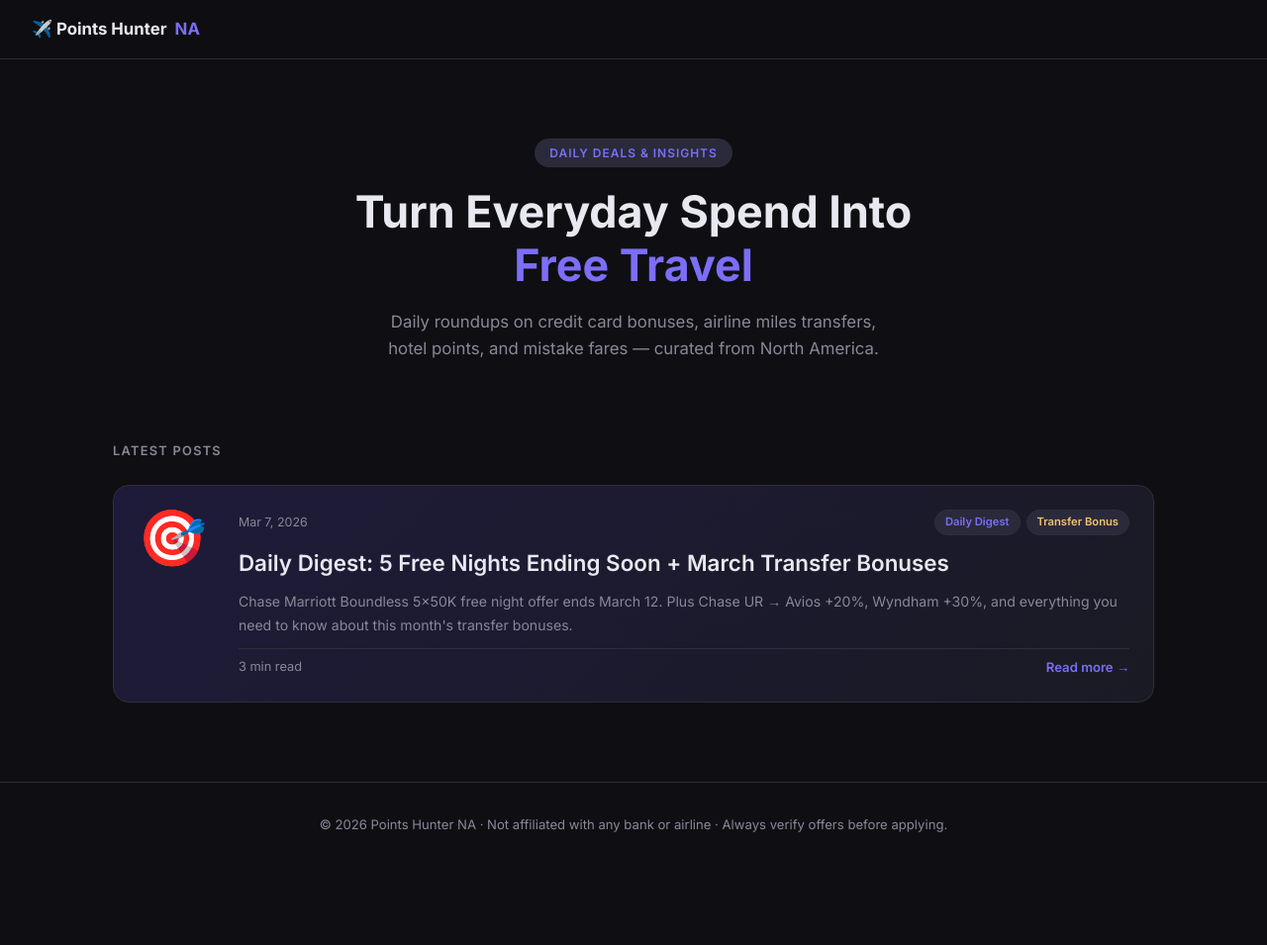
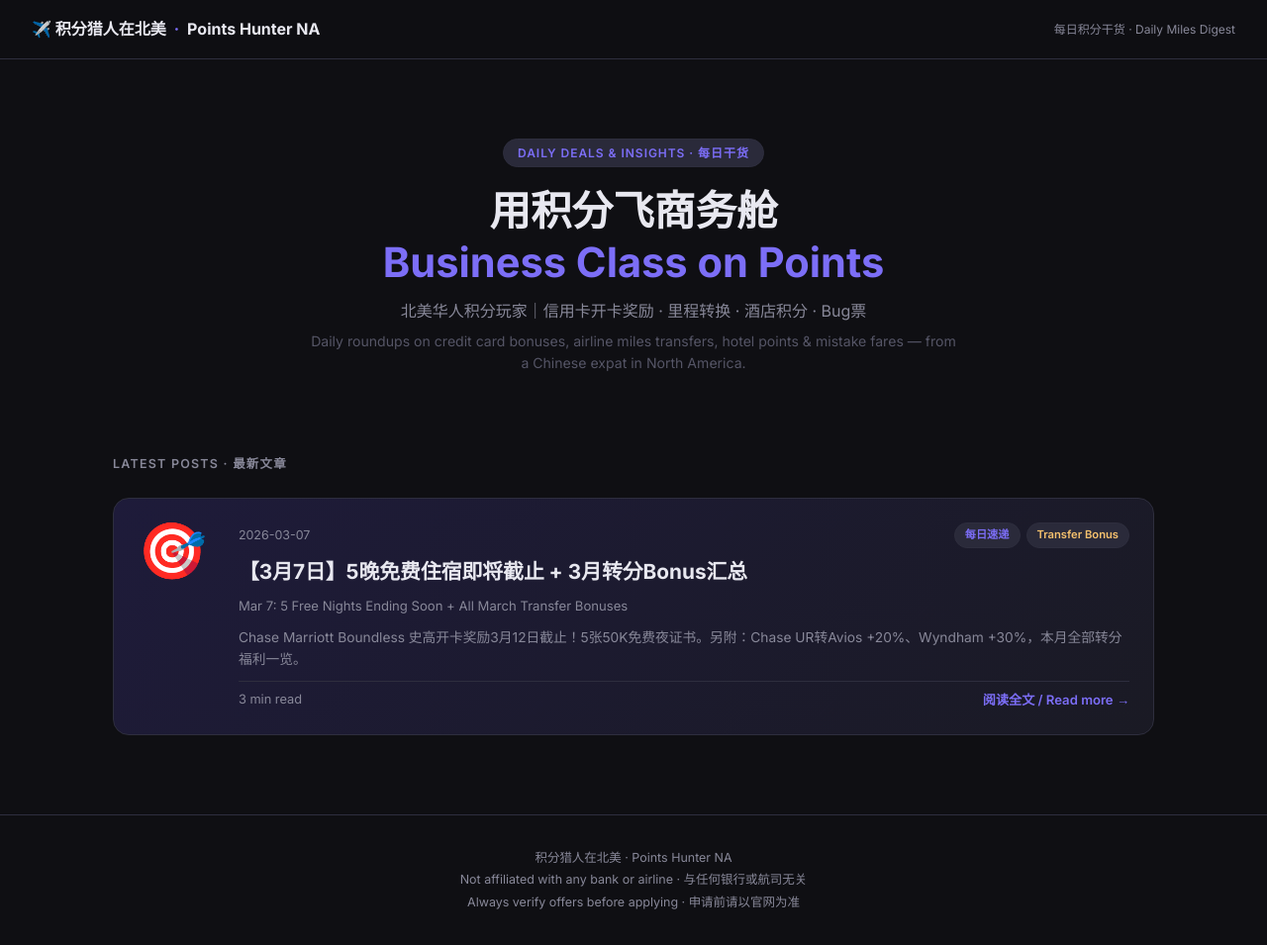
Before and after one commit to zhuxilei/points-hunter-na, a website: page index.html in a window 1280 px wide. Shown: the whole page at 99% size. Before the commit the page ends 876 px from the top, so only its background shows below. Drawn offline with Linux system fonts and the light colour scheme.

Commit message:
update index.html (bilingual)

```diff
--- a/index.html
+++ b/index.html
@@ -3,8 +3,8 @@
 <head>
   <meta charset="UTF-8" />
   <meta name="viewport" content="width=device-width, initial-scale=1.0" />
-  <title>Points Hunter in North America</title>
-  <meta name="description" content="Daily insights on credit card points, airline miles, hotel rewards, and travel deals — from a Chinese expat in North America." />
+  <title>积分猎人在北美 · Points Hunter NA</title>
+  <meta name="description" content="北美华人积分玩家的每日干货：信用卡开卡奖励、里程转换、酒店积分、bug票 | Daily credit card points, airline miles & travel deals from North America." />
   <link rel="preconnect" href="https://fonts.googleapis.com" />
   <link href="https://fonts.googleapis.com/css2?family=Inter:wght@400;500;600;700&display=swap" rel="stylesheet" />
   <style>
@@ -20,246 +20,104 @@
       --tag-bg: #2a2a3a;
     }
     * { box-sizing: border-box; margin: 0; padding: 0; }
-    body {
-      font-family: 'Inter', sans-serif;
-      background: var(--bg);
-      color: var(--text);
-      min-height: 100vh;
-      line-height: 1.6;
-    }
-
-    /* NAV */
+    body { font-family: 'Inter', sans-serif; background: var(--bg); color: var(--text); min-height: 100vh; line-height: 1.6; }
     nav {
       border-bottom: 1px solid var(--border);
       padding: 0 2rem;
-      display: flex;
-      align-items: center;
-      height: 60px;
-      position: sticky;
-      top: 0;
-      background: rgba(15,15,19,0.92);
-      backdrop-filter: blur(12px);
-      z-index: 100;
+      display: flex; align-items: center; justify-content: space-between;
+      height: 60px; position: sticky; top: 0;
+      background: rgba(15,15,19,0.92); backdrop-filter: blur(12px); z-index: 100;
     }
-    .nav-brand {
-      font-weight: 700;
-      font-size: 1.05rem;
-      color: var(--text);
-      text-decoration: none;
-      display: flex;
-      align-items: center;
-      gap: 8px;
-    }
+    .nav-brand { font-weight: 700; font-size: 1rem; color: var(--text); text-decoration: none; display: flex; align-items: center; gap: 8px; }
     .nav-brand span { color: var(--accent); }
-
-    /* HERO */
-    .hero {
-      text-align: center;
-      padding: 5rem 1.5rem 3rem;
-      max-width: 680px;
-      margin: 0 auto;
-    }
-    .hero-badge {
-      display: inline-block;
-      background: var(--tag-bg);
-      border: 1px solid var(--border);
-      color: var(--accent);
-      font-size: 0.75rem;
-      font-weight: 600;
-      letter-spacing: 0.08em;
-      text-transform: uppercase;
-      padding: 4px 14px;
-      border-radius: 99px;
-      margin-bottom: 1.2rem;
-    }
-    .hero h1 {
-      font-size: clamp(1.8rem, 5vw, 2.8rem);
-      font-weight: 700;
-      line-height: 1.2;
-      margin-bottom: 1rem;
-    }
+    .nav-sub { font-size: 0.75rem; color: var(--muted); }
+    .hero { text-align: center; padding: 5rem 1.5rem 3rem; max-width: 700px; margin: 0 auto; }
+    .hero-badge { display: inline-block; background: var(--tag-bg); border: 1px solid var(--border); color: var(--accent); font-size: 0.75rem; font-weight: 600; letter-spacing: 0.08em; text-transform: uppercase; padding: 4px 14px; border-radius: 99px; margin-bottom: 1.2rem; }
+    .hero h1 { font-size: clamp(1.8rem, 5vw, 2.6rem); font-weight: 700; line-height: 1.25; margin-bottom: 0.6rem; }
     .hero h1 em { color: var(--accent); font-style: normal; }
-    .hero p {
-      color: var(--muted);
-      font-size: 1.05rem;
-      max-width: 520px;
-      margin: 0 auto;
-    }
-
-    /* GRID */
-    .container {
-      max-width: 1100px;
-      margin: 0 auto;
-      padding: 2rem 1.5rem 5rem;
-    }
-    .section-title {
-      font-size: 0.8rem;
-      font-weight: 600;
-      letter-spacing: 0.1em;
-      text-transform: uppercase;
-      color: var(--muted);
-      margin-bottom: 1.5rem;
-    }
-    .grid {
-      display: grid;
-      grid-template-columns: repeat(auto-fill, minmax(320px, 1fr));
-      gap: 1.25rem;
-    }
-
-    /* CARD */
-    .card {
-      background: var(--surface);
-      border: 1px solid var(--border);
-      border-radius: 16px;
-      padding: 1.5rem;
-      text-decoration: none;
-      color: inherit;
-      display: flex;
-      flex-direction: column;
-      gap: 0.75rem;
-      transition: transform 0.18s ease, border-color 0.18s ease, box-shadow 0.18s ease;
-    }
-    .card:hover {
-      transform: translateY(-3px);
-      border-color: var(--accent);
-      box-shadow: 0 8px 32px rgba(124,110,247,0.12);
-    }
-    .card-meta {
-      display: flex;
-      align-items: center;
-      justify-content: space-between;
-      gap: 8px;
-    }
-    .card-date {
-      font-size: 0.78rem;
-      color: var(--muted);
-    }
-    .card-tags {
-      display: flex;
-      gap: 6px;
-      flex-wrap: wrap;
-    }
-    .tag {
-      font-size: 0.7rem;
-      font-weight: 600;
-      background: var(--tag-bg);
-      color: var(--accent);
-      padding: 3px 10px;
-      border-radius: 99px;
-      border: 1px solid var(--border);
-    }
+    .hero .sub { font-size: 1rem; color: var(--muted); margin-bottom: 0.4rem; }
+    .hero .en { font-size: 0.88rem; color: #555566; }
+    .container { max-width: 1100px; margin: 0 auto; padding: 2rem 1.5rem 5rem; }
+    .section-title { font-size: 0.78rem; font-weight: 600; letter-spacing: 0.1em; text-transform: uppercase; color: var(--muted); margin-bottom: 1.5rem; }
+    .grid { display: grid; grid-template-columns: repeat(auto-fill, minmax(320px, 1fr)); gap: 1.25rem; }
+    .card { background: var(--surface); border: 1px solid var(--border); border-radius: 16px; padding: 1.5rem; text-decoration: none; color: inherit; display: flex; flex-direction: column; gap: 0.6rem; transition: transform 0.18s ease, border-color 0.18s ease, box-shadow 0.18s ease; }
+    .card:hover { transform: translateY(-3px); border-color: var(--accent); box-shadow: 0 8px 32px rgba(124,110,247,0.12); }
+    .card-meta { display: flex; align-items: center; justify-content: space-between; gap: 8px; }
+    .card-date { font-size: 0.78rem; color: var(--muted); }
+    .card-tags { display: flex; gap: 6px; flex-wrap: wrap; }
+    .tag { font-size: 0.7rem; font-weight: 600; background: var(--tag-bg); color: var(--accent); padding: 3px 10px; border-radius: 99px; border: 1px solid var(--border); }
     .tag.gold { color: var(--accent2); }
-    .card h2 {
-      font-size: 1.05rem;
-      font-weight: 600;
-      line-height: 1.4;
-    }
-    .card p {
-      font-size: 0.88rem;
-      color: var(--muted);
-      line-height: 1.65;
-      flex: 1;
-    }
-    .card-footer {
-      display: flex;
-      align-items: center;
-      justify-content: space-between;
-      padding-top: 0.5rem;
-      border-top: 1px solid var(--border);
-      font-size: 0.8rem;
-      color: var(--muted);
-    }
-    .read-more {
-      color: var(--accent);
-      font-weight: 600;
-      font-size: 0.82rem;
-    }
-
-    /* FEATURED CARD */
-    .card.featured {
-      grid-column: 1 / -1;
-      flex-direction: row;
-      gap: 2rem;
-      align-items: flex-start;
-      background: linear-gradient(135deg, #1e1b3a 0%, var(--surface) 100%);
-    }
-    .card.featured .card-body { flex: 1; display: flex; flex-direction: column; gap: 0.75rem; }
-    .card.featured .card-icon {
-      font-size: 3.5rem;
-      line-height: 1;
-      flex-shrink: 0;
-    }
-    .card.featured h2 { font-size: 1.4rem; }
-    @media (max-width: 600px) {
-      .card.featured { flex-direction: column; }
-    }
-
-    /* FOOTER */
-    footer {
-      border-top: 1px solid var(--border);
-      text-align: center;
-      padding: 2rem;
-      color: var(--muted);
-      font-size: 0.82rem;
-    }
+    .card h2 { font-size: 1rem; font-weight: 700; line-height: 1.4; }
+    .card .en-title { font-size: 0.82rem; color: var(--muted); font-weight: 400; }
+    .card p { font-size: 0.86rem; color: var(--muted); line-height: 1.65; flex: 1; }
+    .card-footer { display: flex; align-items: center; justify-content: space-between; padding-top: 0.5rem; border-top: 1px solid var(--border); font-size: 0.8rem; color: var(--muted); }
+    .read-more { color: var(--accent); font-weight: 600; font-size: 0.82rem; }
+    .card.featured { grid-column: 1 / -1; flex-direction: row; gap: 2rem; align-items: flex-start; background: linear-gradient(135deg, #1e1b3a 0%, var(--surface) 100%); }
+    .card.featured .card-body { flex: 1; display: flex; flex-direction: column; gap: 0.6rem; }
+    .card.featured .card-icon { font-size: 3.5rem; line-height: 1; flex-shrink: 0; }
+    .card.featured h2 { font-size: 1.3rem; }
+    @media (max-width: 600px) { .card.featured { flex-direction: column; } }
+    footer { border-top: 1px solid var(--border); text-align: center; padding: 2rem; color: var(--muted); font-size: 0.78rem; line-height: 1.8; }
   </style>
 </head>
 <body>
-
 <nav>
-  <a href="/" class="nav-brand">✈️ Points Hunter <span>NA</span></a>
+  <a href="/" class="nav-brand">✈️ 积分猎人在北美 <span>·</span> Points Hunter NA</a>
+  <span class="nav-sub">每日积分干货 · Daily Miles Digest</span>
 </nav>
 
 <section class="hero">
-  <div class="hero-badge">Daily Deals & Insights</div>
-  <h1>Turn Everyday Spend Into<br/><em>Free Travel</em></h1>
-  <p>Daily roundups on credit card bonuses, airline miles transfers, hotel points, and mistake fares — curated from North America.</p>
+  <div class="hero-badge">Daily Deals & Insights · 每日干货</div>
+  <h1>用积分飞商务舱<br/><em>Business Class on Points</em></h1>
+  <p class="sub">北美华人积分玩家｜信用卡开卡奖励 · 里程转换 · 酒店积分 · Bug票</p>
+  <p class="en">Daily roundups on credit card bonuses, airline miles transfers, hotel points & mistake fares — from a Chinese expat in North America.</p>
 </section>
 
 <div class="container">
-  <p class="section-title">Latest Posts</p>
-  <div class="grid" id="post-grid">
-    <!-- Posts injected here -->
-  </div>
+  <p class="section-title">Latest Posts · 最新文章</p>
+  <div class="grid" id="post-grid"></div>
 </div>
 
 <footer>
-  © 2026 Points Hunter NA · Not affiliated with any bank or airline · Always verify offers before applying.
+  积分猎人在北美 · Points Hunter NA<br/>
+  Not affiliated with any bank or airline · 与任何银行或航司无关<br/>
+  Always verify offers before applying · 申请前请以官网为准
 </footer>
 
 <script>
   const posts = [
     {
       slug: "posts/2026-03-07-daily-digest.html",
-      date: "Mar 7, 2026",
-      tags: ["Daily Digest", "Transfer Bonus"],
+      date: "2026-03-07",
+      tags: ["每日速递", "Transfer Bonus"],
       featured: true,
       icon: "🎯",
-      title: "Daily Digest: 5 Free Nights Ending Soon + March Transfer Bonuses",
-      excerpt: "Chase Marriott Boundless 5×50K free night offer ends March 12. Plus Chase UR → Avios +20%, Wyndham +30%, and everything you need to know about this month's transfer bonuses.",
-      readTime: "3 min read"
+      title: "【3月7日】5晚免费住宿即将截止 + 3月转分Bonus汇总",
+      enTitle: "Mar 7: 5 Free Nights Ending Soon + All March Transfer Bonuses",
+      excerpt: "Chase Marriott Boundless 史高开卡奖励3月12日截止！5张50K免费夜证书。另附：Chase UR转Avios +20%、Wyndham +30%，本月全部转分福利一览。",
+      readTime: "3 min"
     }
   ];
 
   const grid = document.getElementById('post-grid');
   posts.forEach(p => {
     const featured = p.featured ? 'featured' : '';
-    const tagsHtml = p.tags.map((t, i) => `<span class="tag${i===1?' gold':''}">${t}</span>`).join('');
+    const tagsHtml = p.tags.map((t,i) => `<span class="tag${i===1?' gold':''}">${t}</span>`).join('');
     const icon = p.featured ? `<div class="card-icon">${p.icon}</div>` : '';
     const inner = p.featured
       ? `${icon}<div class="card-body">
           <div class="card-meta"><span class="card-date">${p.date}</span><div class="card-tags">${tagsHtml}</div></div>
           <h2>${p.title}</h2>
+          <div class="en-title">${p.enTitle}</div>
           <p>${p.excerpt}</p>
-          <div class="card-footer"><span>${p.readTime}</span><span class="read-more">Read more →</span></div>
+          <div class="card-footer"><span>${p.readTime} read</span><span class="read-more">阅读全文 / Read more →</span></div>
         </div>`
       : `<div class="card-meta"><span class="card-date">${p.date}</span><div class="card-tags">${tagsHtml}</div></div>
-         <h2>${p.title}</h2>
+         <h2>${p.title}</h2><div class="en-title">${p.enTitle}</div>
          <p>${p.excerpt}</p>
-         <div class="card-footer"><span>${p.readTime}</span><span class="read-more">Read more →</span></div>`;
+         <div class="card-footer"><span>${p.readTime} read</span><span class="read-more">阅读全文 →</span></div>`;
     grid.innerHTML += `<a href="${p.slug}" class="card ${featured}">${inner}</a>`;
   });
 </script>
-
 </body>
 </html>
```
